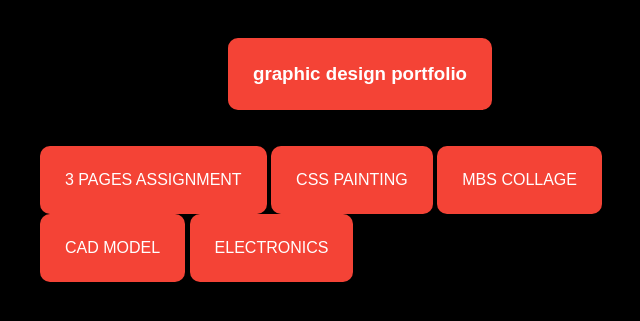
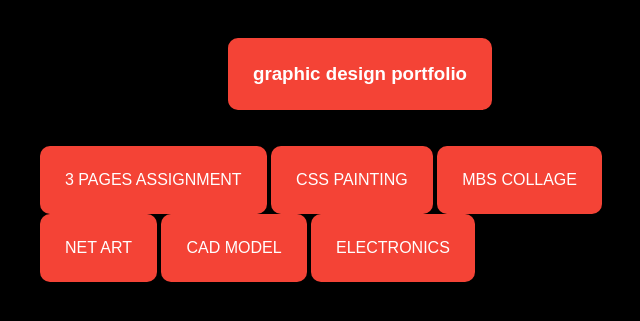
Before and after one commit to nonapplicabl/nonapplicabl.github.io, a plain HTML site: page index.html in a window 1280 px wide. Shown: the part 79-400 px from the top of the page, without its empty margins (280-920 px from the left). Drawn offline with Linux system fonts and the light colour scheme.

Commit message:
idk where the fuck my net art link went so i put it back

```diff
--- a/index.html
+++ b/index.html
@@ -22,6 +22,7 @@
             <a href="3pages/page1.html" target="_blank">3 PAGES ASSIGNMENT</a>
             <a href="css-painting/painting.html">CSS PAINTING</a>
             <a href="mbs-collage/mbs.html">MBS COLLAGE</a>
+            <a href="netart/launch.html" target="_blank">NET ART</a>
             <a href="cad-model/cad_model.html" target="_blank">CAD MODEL</a>
             <a href="electronics/electronics.html" target="_blank">ELECTRONICS</a>
         </div>
```
